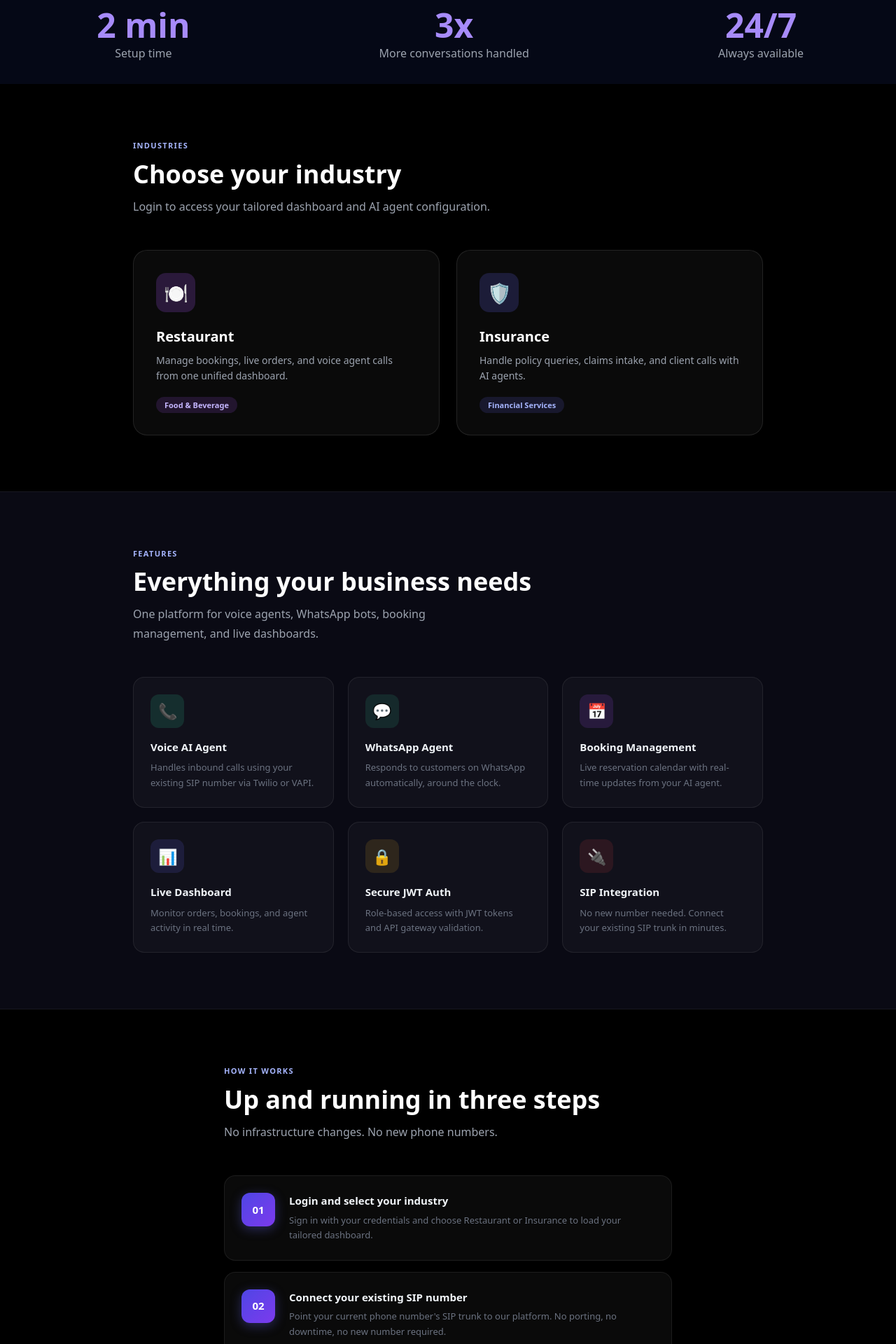
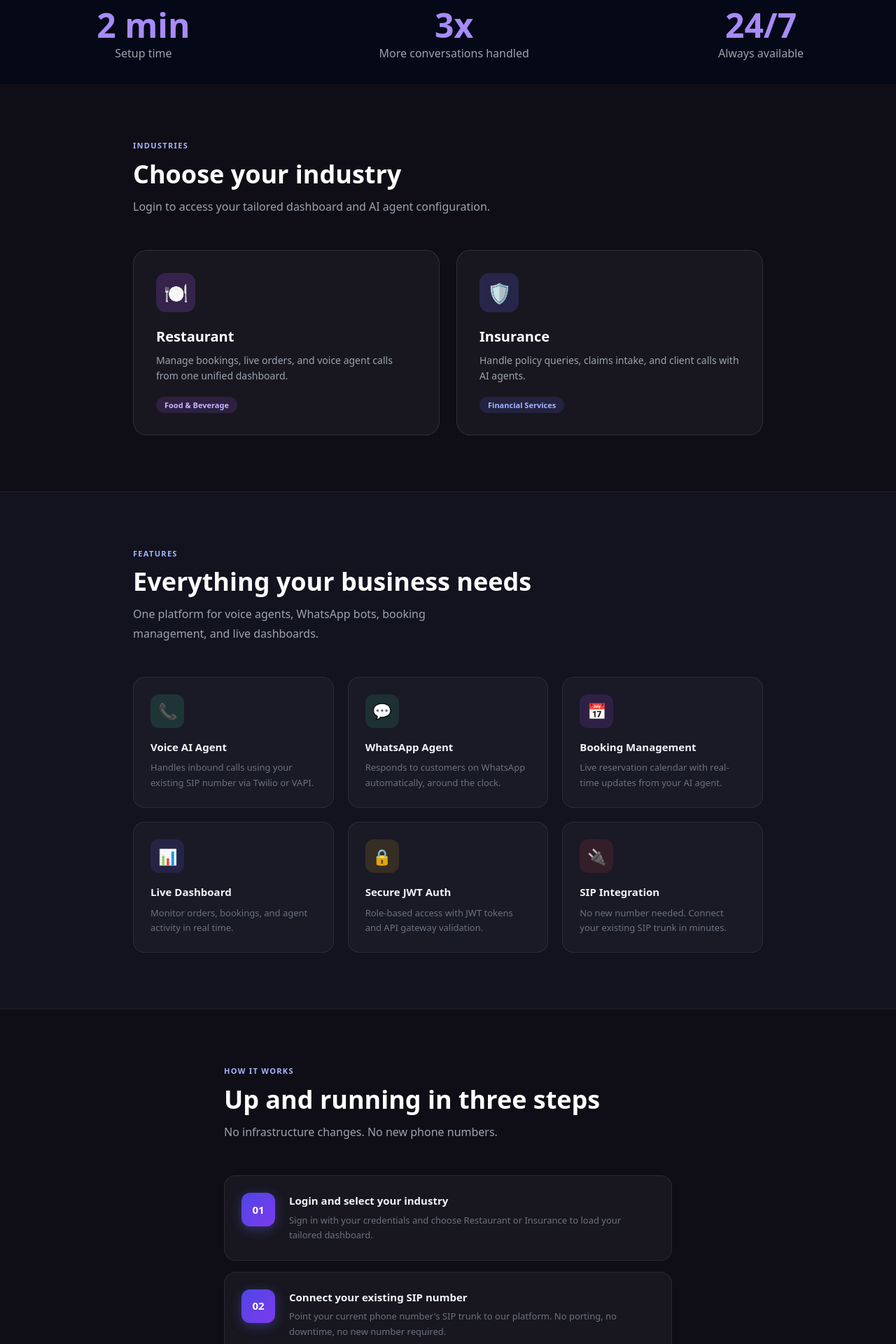
Before and after one commit to somya-ctrl/ai-agent, a React (Vite) app in the folder main_dashboard/: page / in a window 1280 px wide. Shown: the part 680-2600 px from the top of the page at 70% size. Built offline with nearby package versions, Linux system fonts and the light colour scheme.

Commit message:
landing page updated

```diff
--- a/main_dashboard/src/pages/HomePage.jsx
+++ b/main_dashboard/src/pages/HomePage.jsx
@@ -53,13 +53,13 @@ function HomePage() {
   const navigate = useNavigate()
 
   return (
-    <div style={{ background: '#000', minHeight: '100vh' }}>
+    <div style={{ background: '#0f0e17', minHeight: '100vh' }}>
 
       {/* Animated Hero */}
       <HeroSection />
 
       {/* Industries */}
-      <section style={{ padding: '80px 32px', background: '#000' }}>
+      <section style={{ padding: '80px 32px', background: '#0f0e17' }}>
         <div style={{ maxWidth: 900, margin: '0 auto' }}>
           <Label>Industries</Label>
           <Heading>Choose your industry</Heading>
@@ -96,7 +96,7 @@ function HomePage() {
       </section>
 
       {/* Features */}
-      <section style={{ padding: '80px 32px', background: '#0a0a14', borderTop: '1px solid rgba(255,255,255,0.06)', borderBottom: '1px solid rgba(255,255,255,0.06)' }}>
+      <section style={{ padding: '80px 32px', background: '#13121f', borderTop: '1px solid rgba(255,255,255,0.06)', borderBottom: '1px solid rgba(255,255,255,0.06)' }}>
         <div style={{ maxWidth: 900, margin: '0 auto' }}>
           <Label>Features</Label>
           <Heading>Everything your business needs</Heading>
@@ -120,7 +120,7 @@ function HomePage() {
       </section>
 
       {/* How It Works */}
-      <section style={{ padding: '80px 32px', background: '#000' }}>
+      <section style={{ padding: '80px 32px', background: '#0f0e17' }}>
         <div style={{ maxWidth: 640, margin: '0 auto' }}>
           <Label>How It Works</Label>
           <Heading>Up and running in three steps</Heading>
@@ -158,7 +158,7 @@ function HomePage() {
       </section>
 
       {/* Footer */}
-      <footer style={{ padding: '24px 32px', borderTop: '1px solid rgba(255,255,255,0.08)', background: '#000', display: 'flex', flexWrap: 'wrap', alignItems: 'center', justifyContent: 'space-between', gap: 12 }}>
+      <footer style={{ padding: '24px 32px', borderTop: '1px solid rgba(255,255,255,0.08)', background: '#0f0e17', display: 'flex', flexWrap: 'wrap', alignItems: 'center', justifyContent: 'space-between', gap: 12 }}>
         <div style={{ display: 'flex', alignItems: 'center', gap: 8 }}>
           <span style={{ fontSize: 20 }}>🤖</span>
           <span style={{ fontSize: 14, fontWeight: 700, color: '#e2e8f0' }}>AgentAI</span>
```
